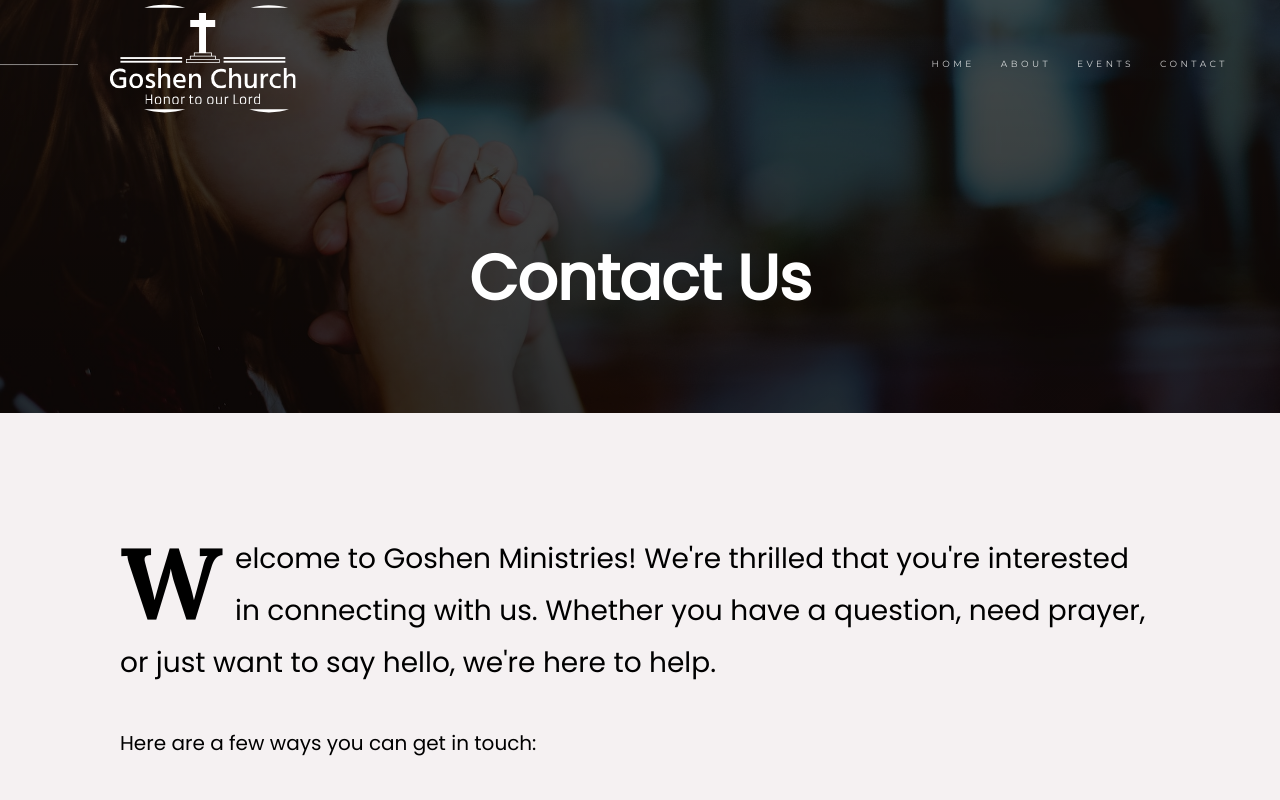
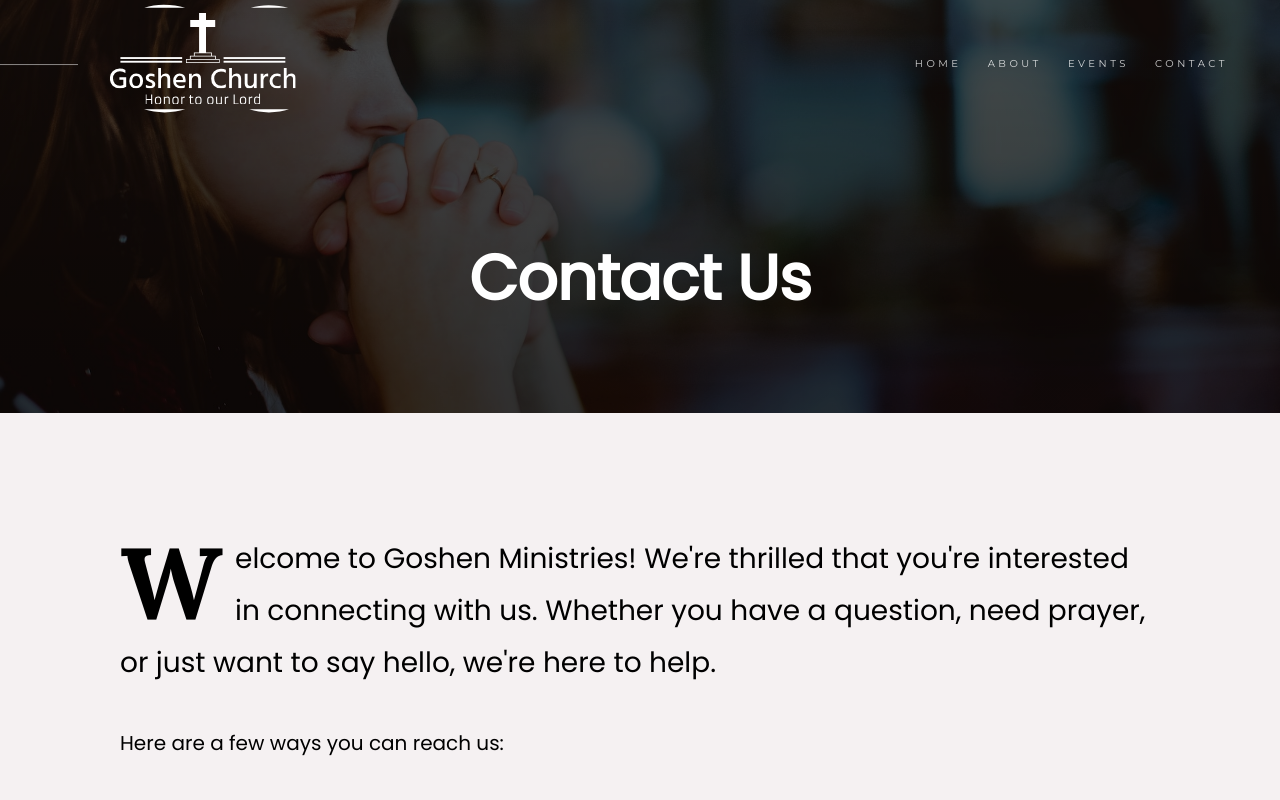
Before and after one commit to Sammzie92/goshen-ministries-church, a plain HTML site: page contact.html in a window 1280 px wide. Shown: the top 800 px of the page. Drawn offline with nearby package versions, Linux system fonts and the light colour scheme; a web font is replaced by a local one.

Commit message:
ReadME upadated

```diff
--- a/contact.html
+++ b/contact.html
@@ -100,7 +100,7 @@
                 </p>
 
                 <p>
-                Here are a few ways you can get in touch:
+                Here are a few ways you can reach us:
                 </p>
 
                 <div class="row">
--- a/css/main.css
+++ b/css/main.css
@@ -1757,7 +1757,7 @@ input::-moz-focus-inner {
 .header-nav {
   list-style: none;
   font-family: "Montserrat", sans-serif;
-  font-size: .9rem;
+  font-size: 1rem;
   line-height: 4.8rem;
   text-transform: uppercase;
   letter-spacing: .35rem;
--- a/css/styles.css
+++ b/css/styles.css
@@ -141,8 +141,6 @@
     }
 
 
-
-
 #preload {
     position: fixed;
     top: 0;
```
